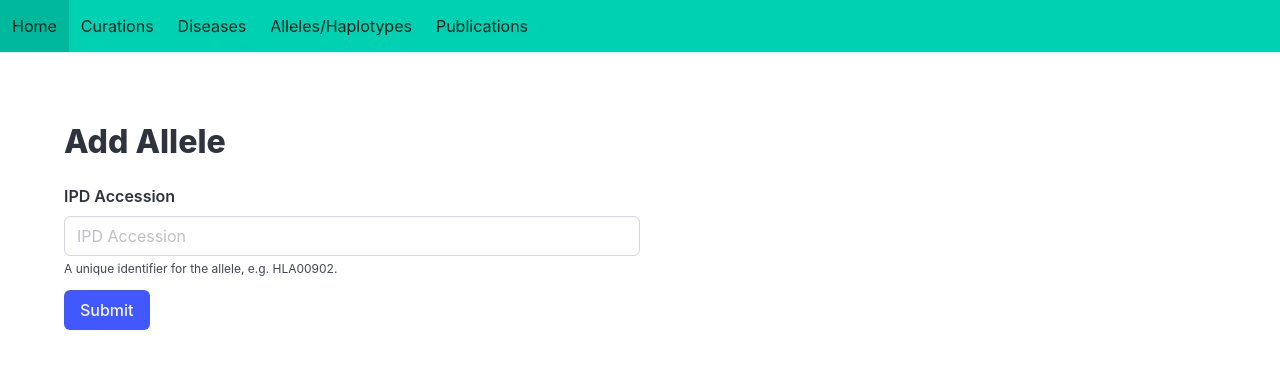
After one commit to ClinGen/stanford-hci, a Django app: page /markers/allele/new in a window 1280 px wide. The commit adds this page. Shown: the top 369 px of the page. Run offline with Django 5.2, Linux system fonts and the light colour scheme.

Commit message:
Add new allele form

```diff
--- a/src/apps/core/templates/core/home.html
+++ b/src/apps/core/templates/core/home.html
@@ -17,7 +17,7 @@
     <div class="block">
         <a class="button is-responsive" href="#">Add Curation</a>
         <a class="button is-responsive" href="#">Add Disease</a>
-        <a class="button is-responsive" href="#">Add Allele/Haplotype</a>
+        <a class="button is-responsive" href="/markers/allele/new">Add Allele/Haplotype</a>
         <a class="button is-responsive" href="/publications/pubmed/new">Add Publication</a>
     </div>
 
--- /dev/null
+++ b/src/apps/markers/forms/allele.py
@@ -0,0 +1,15 @@
+"""Provide a form for adding an allele to the database."""
+
+from django.forms import ModelForm
+
+from apps.markers.models.allele import Allele
+
+
+class AlleleForm(ModelForm):
+    """Add a PubMed article to the database."""
+
+    class Meta:
+        """Define metadata options."""
+
+        model = Allele
+        fields = ["ipd_accession"]
--- a/src/apps/markers/models/allele.py
+++ b/src/apps/markers/models/allele.py
@@ -15,7 +15,10 @@ class Allele(models.Model):
     """
 
     name: models.CharField = models.CharField(verbose_name="IPD-IMGT Name")
-    ipd_accession: models.CharField = models.CharField(verbose_name="IPD Accession")
+    ipd_accession: models.CharField = models.CharField(
+        verbose_name="IPD Accession",
+        help_text="A unique identifier for the allele, e.g. HLA00902.",
+    )
 
     class Meta:
         """Define metadata options."""
--- /dev/null
+++ b/src/apps/markers/templates/markers/allele.html
@@ -0,0 +1,13 @@
+{% extends "layouts/nav.html" %}
+{% block title %}Add Allele{% endblock %}
+{% block description %}The form for adding a new allele to the HLA curation interface.{% endblock %}
+{% block content %}
+    <div>
+        <h1 class="title">Add Allele</h1>
+        <form method="post">
+            {% csrf_token %}
+            {% include "includes/_form_input.html" with field=form.ipd_accession placeholder="IPD Accession" %}
+            {% include "includes/_form_submit_button.html" %}
+        </form>
+    </div>
+{% endblock %}
--- a/src/apps/markers/urls.py
+++ b/src/apps/markers/urls.py
@@ -0,0 +1,9 @@
+"""Define the URLs for the markers app."""
+
+from django.urls import path
+
+from apps.markers.views.allele import new_allele
+
+urlpatterns = [
+    path("allele/new", new_allele, name="new_allele"),
+]
--- /dev/null
+++ b/src/apps/markers/views/allele.py
@@ -0,0 +1,22 @@
+"""Provide a view for adding a new allele."""
+
+from django.http import HttpRequest, HttpResponse
+from django.shortcuts import redirect, render
+
+from apps.markers.forms.allele import AlleleForm
+from apps.markers.models.allele import Allele
+from apps.markers.services.allele import AlleleClient
+
+
+def new_allele(request: HttpRequest) -> HttpResponse:
+    """Return the new allele form."""
+    if request.method == "POST":
+        form = AlleleForm(request.POST)
+        if form.is_valid():
+            ipd_accession = form.cleaned_data["ipd_accession"]
+            client = AlleleClient(ipd_accession)
+            Allele.objects.create(ipd_accession=client.ipd_accession, name=client.name)
+            return redirect("home")
+    else:
+        form = AlleleForm()
+    return render(request, "markers/allele.html", {"form": form})
--- a/src/apps/publications/urls.py
+++ b/src/apps/publications/urls.py
@@ -2,8 +2,8 @@
 
 from django.urls import path
 
-from apps.publications.views.pubmed import new_pubmed_article
+from apps.publications.views.pubmed import new_pubmed
 
 urlpatterns = [
-    path("pubmed/new", new_pubmed_article, name="new_pubmed_article"),
+    path("pubmed/new", new_pubmed, name="new_pubmed"),
 ]
--- a/src/apps/publications/views/pubmed.py
+++ b/src/apps/publications/views/pubmed.py
@@ -4,12 +4,12 @@ from django.http import HttpRequest, HttpResponse
 from django.shortcuts import redirect, render
 
 from apps.publications.forms.pubmed import PubMedArticleForm
-from apps.publications.models import PubMedArticle
+from apps.publications.models.pubmed import PubMedArticle
 from apps.publications.services.pubmed import PubMedArticleClient
 
 
-def new_pubmed_article(request: HttpRequest) -> HttpResponse:
-    """Return the signup form."""
+def new_pubmed(request: HttpRequest) -> HttpResponse:
+    """Return the new PubMed article form."""
     if request.method == "POST":
         form = PubMedArticleForm(request.POST)
         if form.is_valid():
--- a/src/config/urls.py
+++ b/src/config/urls.py
@@ -7,7 +7,7 @@ urlpatterns = [
     path("", include("apps.core.urls")),
     # path("", include("apps.curations.urls")),
     # path("", include("apps.diseases.urls")),
-    # path("", include("apps.markers.urls")),
+    path("markers/", include("apps.markers.urls")),
     path("publications/", include("apps.publications.urls")),
     path("users/", include("apps.users.urls")),
     path("admin/", admin.site.urls),
```
Also changed, not shown: src/apps/markers/forms/__init__.py (added), src/apps/markers/views/__init__.py (added).
